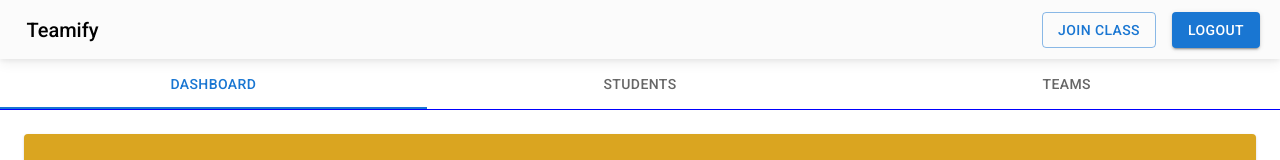
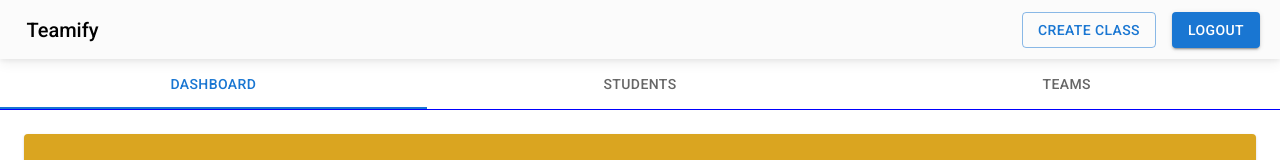
Before and after one commit to CodeFreak2002/Project-Management-Portal, a React (Create React App) app: page /class in a window 1280 px wide. Shown: the top 160 px of the page. Built offline with nearby package versions, Linux system fonts and the light colour scheme; no server answers.

Commit message:
Minor change in class dashboard

```diff
--- a/src/ClassDashboard/ClassDashboard.jsx
+++ b/src/ClassDashboard/ClassDashboard.jsx
@@ -10,6 +10,7 @@ import TeamCard from "./TeamCard";
 import StudentDetail from "./StudentDetail";
 import AuthContext from "../AuthContext";
 import { Close } from "@mui/icons-material";
+import TeacherNavbar from "../TeacherDashboard/TeacherNavbar";
 
 function TabPanel(props) {
     const { children, value, index, ...other } = props;
@@ -162,7 +163,7 @@ export default function ClassDashboard() {
 
     return (
         <div>
-            <StudentNavbar />
+            {Object.keys(student).length > 0?<StudentNavbar/> : <TeacherNavbar/>}
             <Tabs value={tabValue} variant="fullWidth" style={{marginTop: "-1.8%", borderBottom: "1px solid blue"}} onChange={(e, val) => setTabValue(val)}>
                 <Tab label="Dashboard" {...a11yProps(0)} />
                 <Tab label="Students" {...a11yProps(1)} />
```
